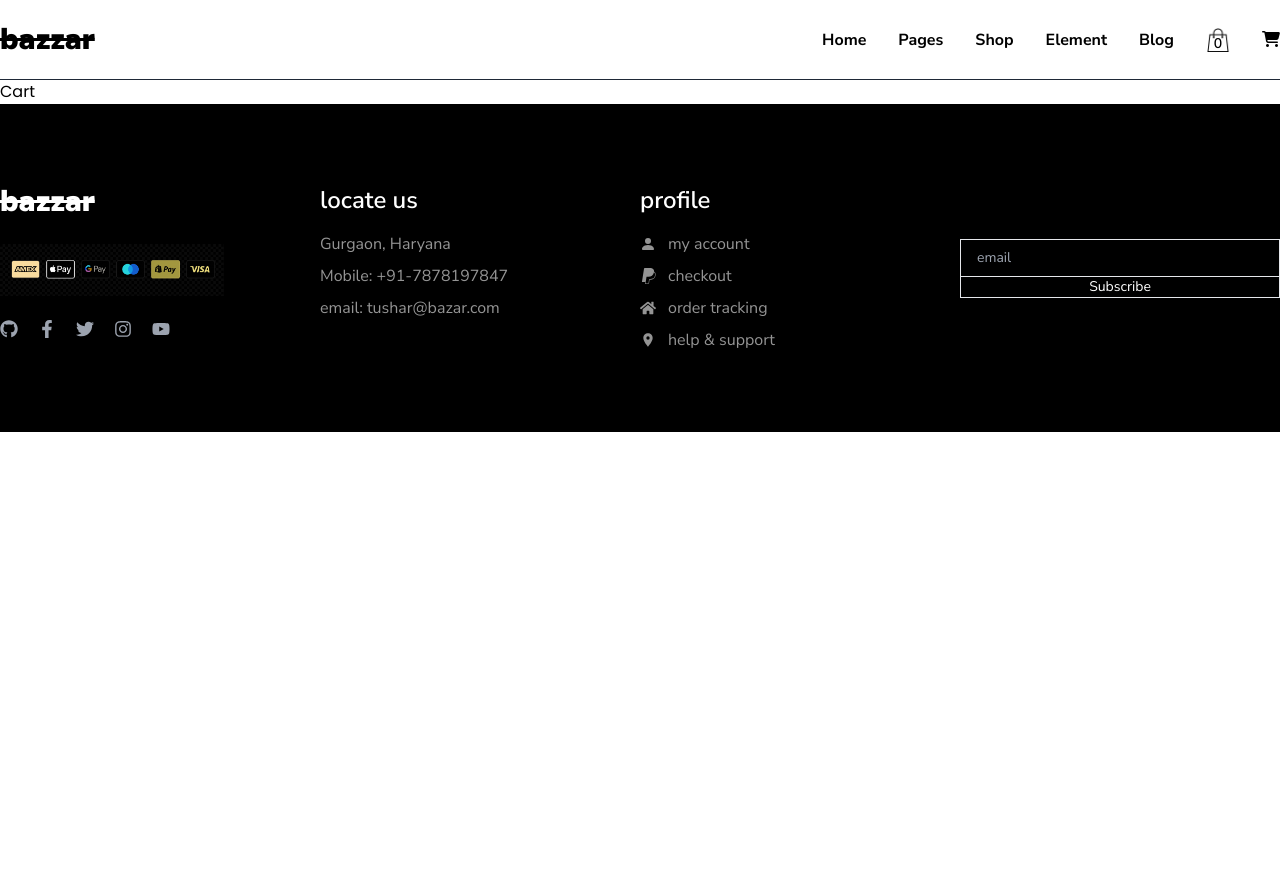
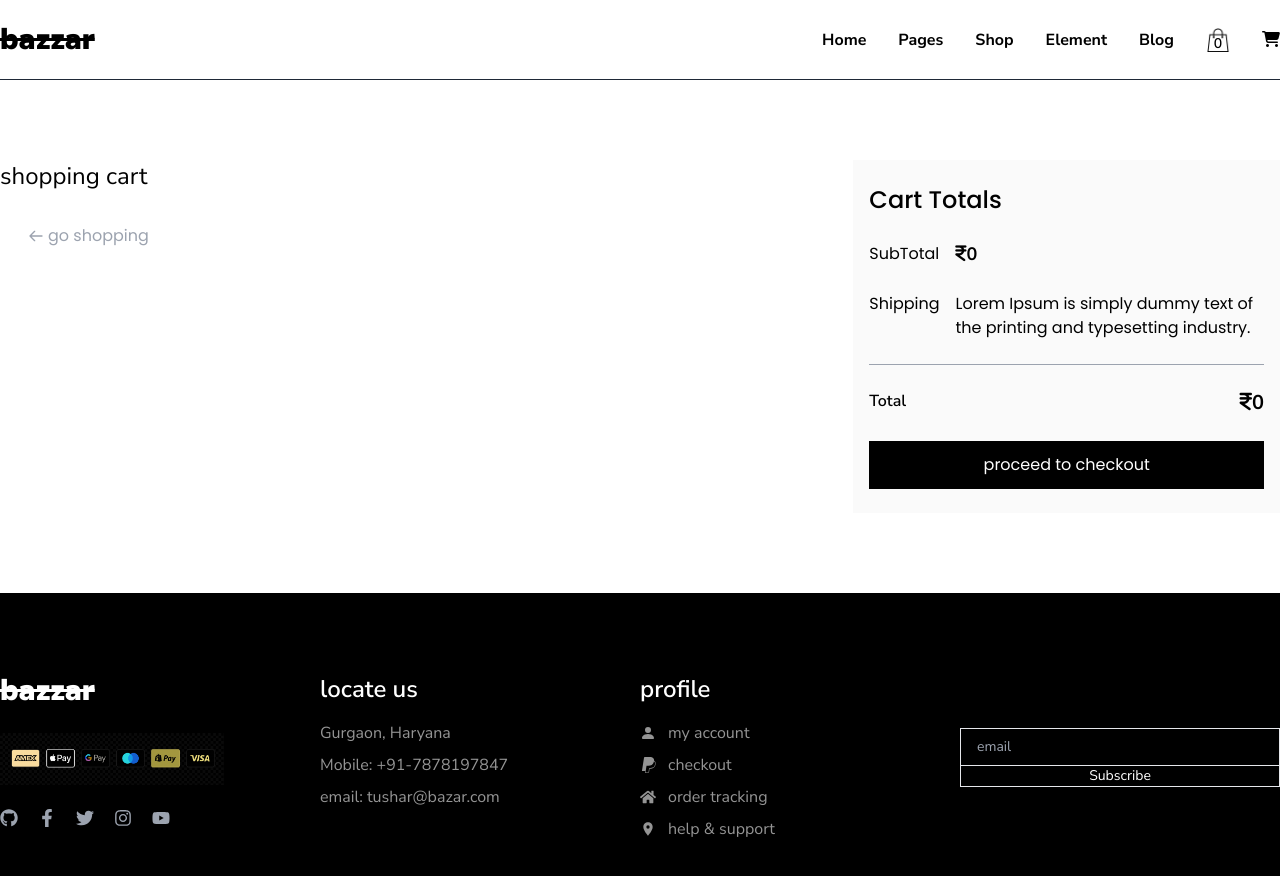
Before and after one commit to geektj/ecom-bazzar, a React (Create React App) app: page /cart in a window 1280 px wide. Shown: the top 876 px of the page. Before the commit the page ends 800 px from the top, so only its background shows below. Built offline with nearby package versions, Linux system fonts and the light colour scheme.

Commit message:
Cart functionality done

```diff
--- /dev/null
+++ b/src/components/CartItem.js
@@ -0,0 +1,135 @@
+import React from "react";
+import { MdOutlineClose } from "react-icons/md";
+import { useSelector } from "react-redux";
+import { useDispatch } from "react-redux";
+import {
+  addToCart,
+  incrementQuantity,
+  decrementQuantity,
+  deleteItem,
+  resetCart,
+} from "../redux/bazarSlice";
+import { ToastContainer, toast } from "react-toastify";
+import { Link } from "react-router-dom";
+import { HiOutlineArrowLeft } from "react-icons/hi";
+
+const CartItem = () => {
+  const productData = useSelector((state) => state?.bazar?.productData);
+  const dispatch = useDispatch();
+//   console.log("__productData", productData);
+  return (
+    <div className="w-2/3 pr-10">
+      <div className="w-full">
+        <h2 className="font-titleFont text-2xl">shopping cart</h2>
+      </div>
+      <div>
+        {productData.map((item) => (
+          <div
+            key={item?._id}
+            className="flex items-center justify-between gap-6 mt-6"
+          >
+            <div className="flex items-center gap-2">
+              <MdOutlineClose
+                onClick={() =>
+                  dispatch(deleteItem(item?._id)) &
+                  toast.error(`${item?.title} is removed`)
+                }
+                className="text-xl text-gray-600 hover:text-red-600 cursor-pointer duration-300"
+              />
+              <img
+                className="w-32 h-32 object-cover"
+                src={item?.image}
+                alt="productImg"
+              />
+            </div>
+            <h2 className="w-52">{item?.title}</h2>
+            <p className="w-10 flex items-center gap-1">
+              <i className="fa-solid fa-indian-rupee-sign"></i>
+              {item?.price}
+            </p>
+            <div className="w-52 flex items-center justify-between text-gray-500 gap-4 border p-3">
+              <p className="text-sm">Quantity</p>
+              <div className="flex items-center gap-4 text-sm font-semibold">
+                <button
+                  onClick={() =>
+                    dispatch(
+                      decrementQuantity({
+                        _id: item?._id,
+                        title: item?.title,
+                        price: item?.price,
+                        image: item?.image,
+                        quanity: 1,
+                        description: item?.description,
+                      })
+                    )
+                  }
+                  className="border h-5 font-normal text-lg flex items-center justify-center px-2 hover:bg-gray-700 hover:text-white cursor-pointer duration-300 active:bg-black"
+                >
+                  -
+                </button>
+                <span>{item?.quanity}</span>
+                <button
+                  onClick={() =>
+                    dispatch(
+                      incrementQuantity({
+                        _id: item?._id,
+                        title: item?.title,
+                        price: item?.price,
+                        image: item?.image,
+                        quanity: 1,
+                        description: item?.description,
+                      })
+                    )
+                  }
+                  className="border h-5 font-normal text-lg flex items-center justify-center px-2 hover:bg-gray-700 hover:text-white cursor-pointer duration-300 active:bg-black"
+                >
+                  +
+                </button>
+              </div>
+            </div>
+            <p className="w-14 flex items-center gap-1">
+              <i className="fa-solid fa-indian-rupee-sign"></i>
+              {item?.quanity * item?.price}
+            </p>
+          </div>
+        ))}
+      </div>
+      {productData.length === 0 ? (
+        ""
+      ) : (
+        <button
+          className="bg-red-500 text-white mt-8 ml-7 py-1 px-6 hover:bg-red-800 duration-300"
+          onClick={() =>
+            dispatch(resetCart()) & toast.error("Your cart is empty")
+          }
+        >
+          reset cart
+        </button>
+      )}
+      {productData.length === 0 ? (
+        <Link to="/">
+          <button className="mt-8 ml-7 flex items-center gap-1 text-gray-400 hover:text-black duration-300">
+            <span>
+              <HiOutlineArrowLeft />
+            </span>
+            go shopping
+          </button>
+        </Link>
+      ) : null}
+
+      <ToastContainer
+        position="top-left"
+        autoClose={2000}
+        hideProgressBar={false}
+        newestOnTop={false}
+        closeOnClick
+        rtl={false}
+        pauseOnFocusLoss
+        draggable
+        pauseOnHover
+        theme="dark"
+      />
+    </div>
+  );
+};
+export default CartItem;
--- a/src/components/Header.js
+++ b/src/components/Header.js
@@ -6,7 +6,7 @@ import { useSelector } from "react-redux";
 
 const Header = () => {
   const productData = useSelector((state) => state?.bazar?.productData);
-  console.log("__productData", productData);
+  // console.log("__productData", productData);
   return (
     <div className="w-full h-20 bg-white border-b-[1px] border-b-gray-800 font-titleFont sticky top-0 z-50">
       <div className="max-w-screen-xl h-full mx-auto flex items-center justify-between">
--- a/src/components/Products.js
+++ b/src/components/Products.js
@@ -2,7 +2,7 @@ import React from "react";
 import ProductsCard from "./ProductsCard";
 
 const Products = ({products}) => {
-  console.log("__products", products);
+  // console.log("__products", products);
   return (
     <div className="py-10">
       <div className="flex flex-col items-center gap-4">
--- a/src/components/ProductsCard.js
+++ b/src/components/ProductsCard.js
@@ -15,7 +15,7 @@ const ProductsCard = ({ product }) => {
   };
   const rootId = idString(_id);
 
-  console.log("__id", rootId);
+//   console.log("__id", rootId);
   const handleProductDetails = () => {
     navigate(`/product/${rootId}`, {
       // this state we have to define for particular product details
--- a/src/pages/Cart.js
+++ b/src/pages/Cart.js
@@ -1,8 +1,56 @@
-import React from 'react';
+import React, { useEffect, useState } from "react";
+import CartItem from "../components/CartItem";
+import { useSelector } from "react-redux";
 
 const Cart = () => {
-    return(
-        <div className=''>Cart</div>
-    )
-}
+    const productData = useSelector((state) => state?.bazar?.productData);
+    const [totalAmt, setTotalAmt] = useState("");
+
+    useEffect(() => {
+        let price = 0;
+        productData.map((item) => {
+            price += item?.price * item?.quanity;
+            return price;
+        })
+        setTotalAmt(price)
+        // console.log("__price",price)
+    },[productData]);
+
+  return (
+    <div className="">
+      {/* <img className="w-full h-60 object-cover" src="" /> */}
+      <div className="max-w-screen-xl mx-auto py-20 flex">
+        <CartItem />
+        <div className="w-1/3 bg-[#fafafa] py-6 px-4">
+          <div className="flex flex-col gap-6 border-b-[1px] border-b-gray-400 pb-6">
+            <h2 className="text-2xl font-medium">Cart Totals</h2>
+            <p className="flex items-center gap-4 text-base">
+              SubTotal
+              <span className="font-titleFont font-bold text-lg">
+                <i className="fa-solid fa-indian-rupee-sign"></i>
+                {totalAmt}
+              </span>
+            </p>
+            <p className="flex items-start gap-4 text-base">
+              Shipping
+              <span>
+                Lorem Ipsum is simply dummy text of the printing and typesetting
+                industry.
+              </span>
+            </p>
+          </div>
+          <p className="font-titleFont font-semibold flex justify-between mt-6">
+            Total{" "}
+            <span className="text-xl font-bold">
+              <i className="fa-solid fa-indian-rupee-sign"></i>{totalAmt}
+            </span>
+          </p>
+          <button className="text-base bg-black text-white w-full py-3 mt-6 hover:bg-gray-800 duration-300">
+            proceed to checkout
+          </button>
+        </div>
+      </div>
+    </div>
+  );
+};
 export default Cart;
--- a/src/redux/bazarSlice.js
+++ b/src/redux/bazarSlice.js
@@ -21,14 +21,36 @@ export const bazarSlice = createSlice({
         },
 
         deleteItem: (state,action) => {
-
+            state.productData = state.productData.filter(
+                (item) => item._id !== action.payload
+            )
         },
 
         resetCart: (state) => {
+            state.productData = [];
+        },
 
+        incrementQuantity: (state,action) => {
+            const item = state.productData.find(
+                (item) => item._id === action.payload._id
+            );
+            if(item){
+                item.quanity++;
+            }
+        },
+
+        decrementQuantity: (state,action) => {
+            const item = state.productData.find(
+                (item) => item._id === action.payload._id
+            )
+            if(item.quanity === 1){
+                item.quanity = 1;
+            }else{
+                item.quanity--;
+            }
         }
     }
 })
 
-export const {addToCart, deleteItem} = bazarSlice.actions;
+export const {addToCart, deleteItem, resetCart, incrementQuantity, decrementQuantity} = bazarSlice.actions;
 export default bazarSlice.reducer;
```
